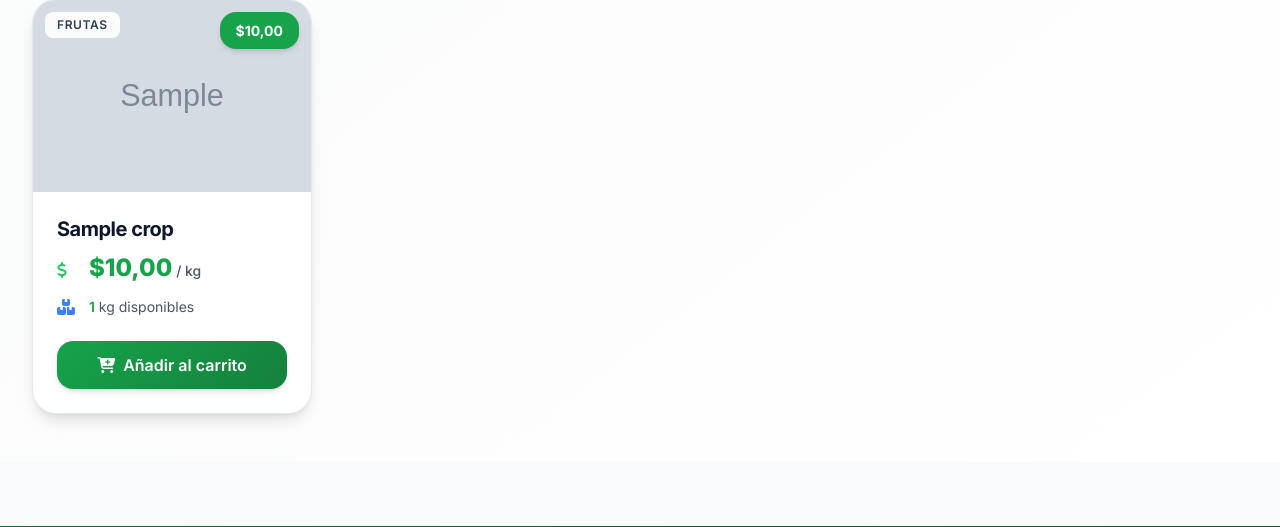
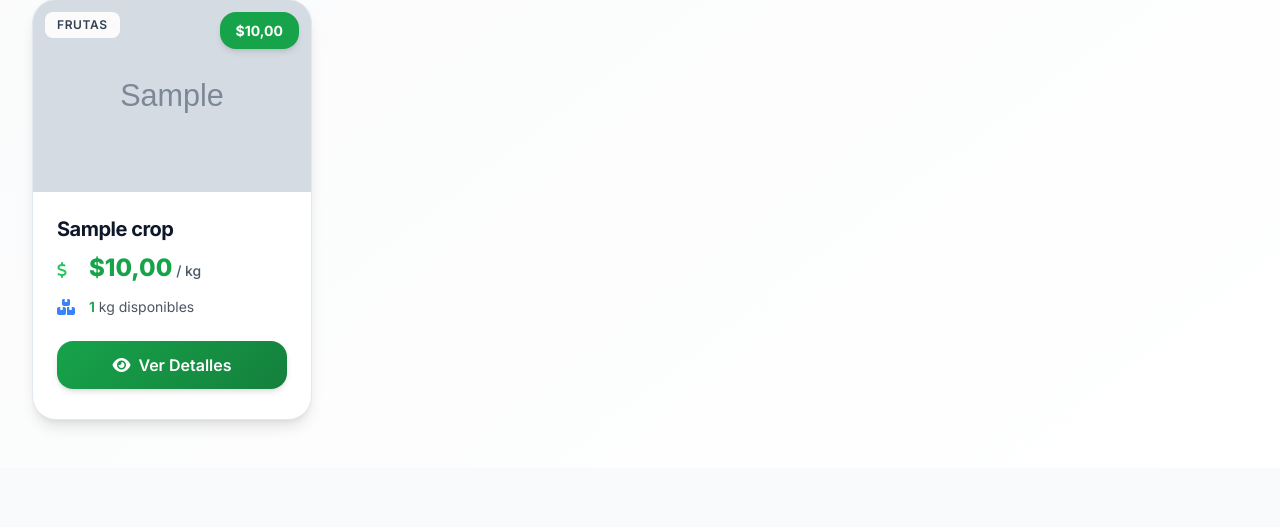
Before and after one commit to Itemt/AgroConnect, a Django app: page /marketplace/ in a window 1280 px wide. Shown: the part 599-1126 px from the top of the page. Run offline with Django 4.2, Linux system fonts and the light colour scheme; tables that the repository leaves empty hold one stand-in row (values such as "Sample post"); grey boxes marked "Sample" are stand-in pictures; some libraries are stand-ins or nearby versions.

Commit message:
Replace "Add to Cart" button with "View Details" link in marketplace template for improved navigation and user experience.

```diff
--- a/templates/marketplace/marketplace.html
+++ b/templates/marketplace/marketplace.html
@@ -212,14 +212,9 @@
                             </div>
 
                             <div class="mt-auto">
-                                <form action="{% url 'cart:add_to_cart' pub.id %}" method="post" class="add-to-cart-form">
-                                    {% csrf_token %}
-                                    <input type="hidden" name="quantity" value="1">
-                                    <input type="hidden" name="next" value="{{ request.path }}">
-                                    <button type="submit" class="btn-primary w-full">
-                                        <i class="fas fa-cart-plus mr-2"></i>Añadir al carrito
-                                    </button>
-                                </form>
+                                <a href="{% url 'publication_detail' pub.id %}" class="btn-primary w-full inline-block text-center">
+                                    <i class="fas fa-eye mr-2"></i>Ver Detalles
+                                </a>
                             </div>
                         </div>
                     </div>
```
